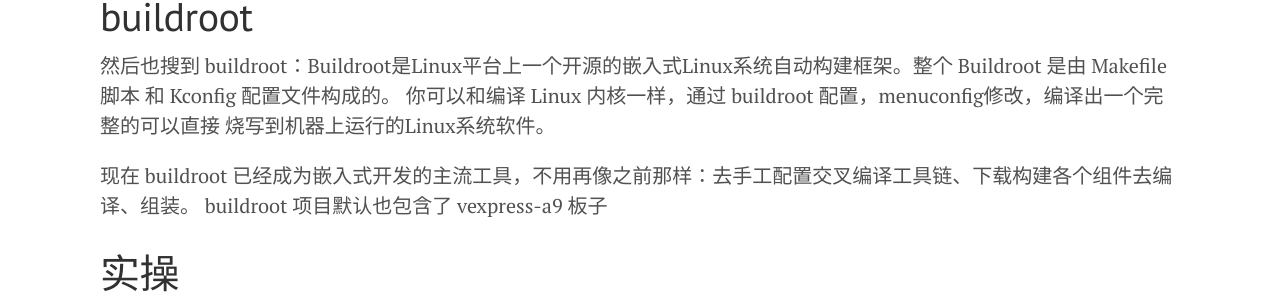
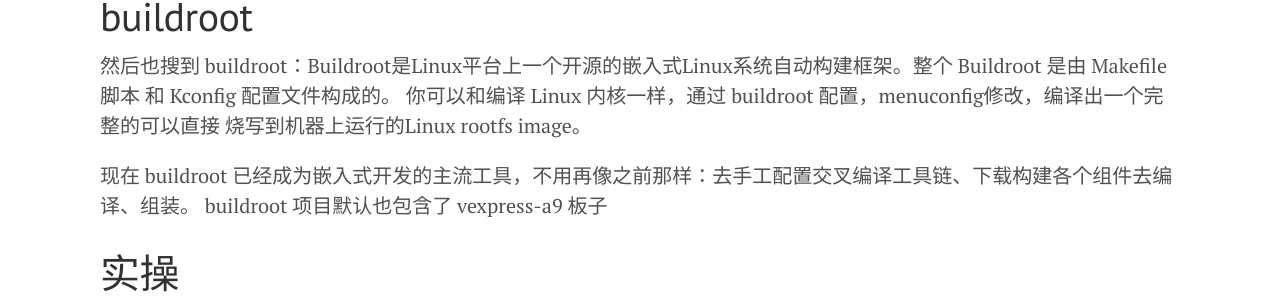
Before and after one commit to tcler/tcler.github.io, a Jekyll site: the page built from _posts/2026-06-21-vexpress-a9-in-qemu-Fedora-44.md, in a window 1280 px wide and 900 px high. Shown: the part 501-807 px from the top of the window. Built offline with Jekyll 4.4.1, drawn with Linux system fonts in a browser that asks for light colours.

Commit message:
Update 2026-06-21-vexpress-a9-in-qemu-Fedora-44.md

```diff
--- a/_posts/2026-06-21-vexpress-a9-in-qemu-Fedora-44.md
+++ b/_posts/2026-06-21-vexpress-a9-in-qemu-Fedora-44.md
@@ -10,7 +10,7 @@
 # buildroot
 然后也搜到 buildroot：Buildroot是Linux平台上一个开源的嵌入式Linux系统自动构建框架。整个 Buildroot 是由 Makefile 脚本
 和 Kconfig 配置文件构成的。 你可以和编译 Linux 内核一样，通过 buildroot 配置，menuconfig修改，编译出一个完整的可以直接
-烧写到机器上运行的Linux系统软件。
+烧写到机器上运行的Linux rootfs image。
 
 现在 buildroot 已经成为嵌入式开发的主流工具，不用再像之前那样：去手工配置交叉编译工具链、下载构建各个组件去编译、组装。
 buildroot 项目默认也包含了 vexpress-a9 板子
```
